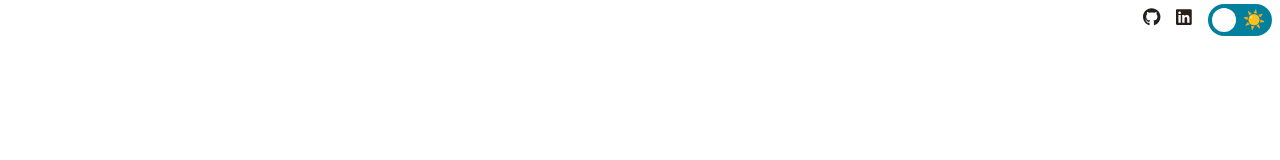
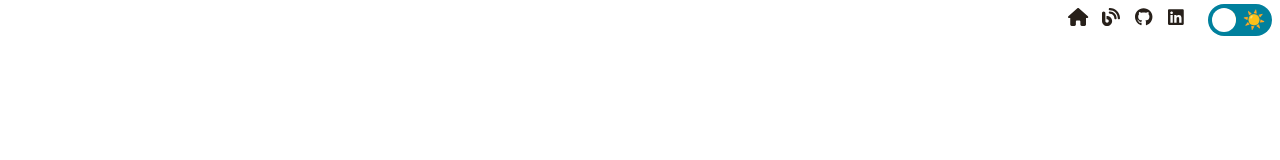
Before and after one commit to JerrettDavis/personal-site, a Next.js app: page /about-me in a window 1280 px wide. Shown: the top 160 px of the page. Built offline with nearby package versions, Linux system fonts and the light colour scheme.

Commit message:
Added links to return home or to the blog at the top of each page.

```diff
--- a/components/layout.module.css
+++ b/components/layout.module.css
@@ -23,6 +23,7 @@
     max-height: 32px;
     max-width: 32px;
 }
+
 
 .header {
     display: flex;
--- a/components/layout.tsx
+++ b/components/layout.tsx
@@ -5,6 +5,8 @@ import Link from 'next/link'
 import {FontAwesomeIcon} from '@fortawesome/react-fontawesome'
 import {faGithub, faLinkedin} from '@fortawesome/free-brands-svg-icons'
 import dynamic from "next/dynamic";
+import {faBlog, faHome} from "@fortawesome/free-solid-svg-icons";
+import styled from "@emotion/styled";
 
 const name = 'Jerrett Davis'
 export const siteTitle = 'My Slice of the Internet'
@@ -38,9 +40,14 @@ const GoBackToLink = (props) => {
     if (props.pageType == PageType.Home)
         return (<></>);
     if (props.pageType == PageType.BlogPost)
-        return (<BlogLink />);
-    return (<HomeLink />);
+        return (<BlogLink/>);
+    return (<HomeLink/>);
 };
+
+const HiddenSpacer = styled.div`
+  height: 32px;
+  width: 8px;
+`
 
 export default function Layout({
                                    children,
@@ -52,14 +59,14 @@ export default function Layout({
     return (
         <div>
             <Head>
-                <link rel="icon" href="/favicon.ico" />
-                <link rel="apple-touch-icon" sizes="180x180" href="/apple-touch-icon.png" />
-                <link rel="icon" type="image/png" sizes="32x32" href="/favicon-32x32.png" />
-                <link rel="icon" type="image/png" sizes="16x16" href="/favicon-16x16.png" />
-                <link rel="manifest" href="/site.webmanifest" />
-                <link rel="mask-icon" href="/safari-pinned-tab.svg" color="#2568ff" />
-                <meta name="msapplication-TileColor" content="#2568ff" />
-                <meta name="theme-color" content="#fdfdfd" />
+                <link rel="icon" href="/favicon.ico"/>
+                <link rel="apple-touch-icon" sizes="180x180" href="/apple-touch-icon.png"/>
+                <link rel="icon" type="image/png" sizes="32x32" href="/favicon-32x32.png"/>
+                <link rel="icon" type="image/png" sizes="16x16" href="/favicon-16x16.png"/>
+                <link rel="manifest" href="/site.webmanifest"/>
+                <link rel="mask-icon" href="/safari-pinned-tab.svg" color="#2568ff"/>
+                <meta name="msapplication-TileColor" content="#2568ff"/>
+                <meta name="theme-color" content="#fdfdfd"/>
                 <meta
                     name="description"
                     content="A portal to my personal and professional work, musings, and general junk!"
@@ -70,17 +77,31 @@ export default function Layout({
                         siteTitle
                     )}.png?theme=dark&md=0&fontSize=75px&images=https%3A%2F%2Fassets.zeit.co%2Fimage%2Fupload%2Ffront%2Fassets%2Fdesign%2Fnextjs-black-logo.svg`}
                 />
-                <meta name="og:title" content={siteTitle} />
-                <meta name="twitter:card" content="summary_large_image" />
+                <meta name="og:title" content={siteTitle}/>
+                <meta name="twitter:card" content="summary_large_image"/>
             </Head>
             <div className={styles.topActions}>
+                <Link href="/"
+                      className={styles.buttonLink}
+                      aria-label="Go to the home page"
+                      title="Go to the home page"
+                >
+                    <FontAwesomeIcon icon={faHome}/>
+                </Link>
+                <Link href="/blog"
+                      className={styles.buttonLink}
+                      aria-label="Check out my blog"
+                      title="Check out my blog"
+                >
+                    <FontAwesomeIcon icon={faBlog}/>
+                </Link>
                 <a href="https://github.com/jerrettdavis"
                    target="_blank"
                    title="My Github page"
                    aria-label="Go to my Github page"
                    className={styles.buttonLink}
                 >
-                    <FontAwesomeIcon icon={faGithub} />
+                    <FontAwesomeIcon icon={faGithub}/>
                 </a>
                 <a href="https://www.linkedin.com/in/jddpro/"
                    target="_blank"
@@ -88,15 +109,16 @@ export default function Layout({
                    aria-label="Go to my LinkedIn page"
                    className={styles.buttonLink}
                 >
-                    <FontAwesomeIcon icon={faLinkedin}  />
+                    <FontAwesomeIcon icon={faLinkedin}/>
                 </a>
+                <HiddenSpacer/>
                 <div className={utilStyles.marginLeft8}>
-                    <ThemeToggle />
+                    <ThemeToggle/>
                 </div>
             </div>
             <div className={styles.container}>
                 <main>{children}</main>
-                 <GoBackToLink pageType={pageType}  />
+                <GoBackToLink pageType={pageType}/>
             </div>
 
         </div>
```
Lines whose indentation alone changed are shown as unchanged.
